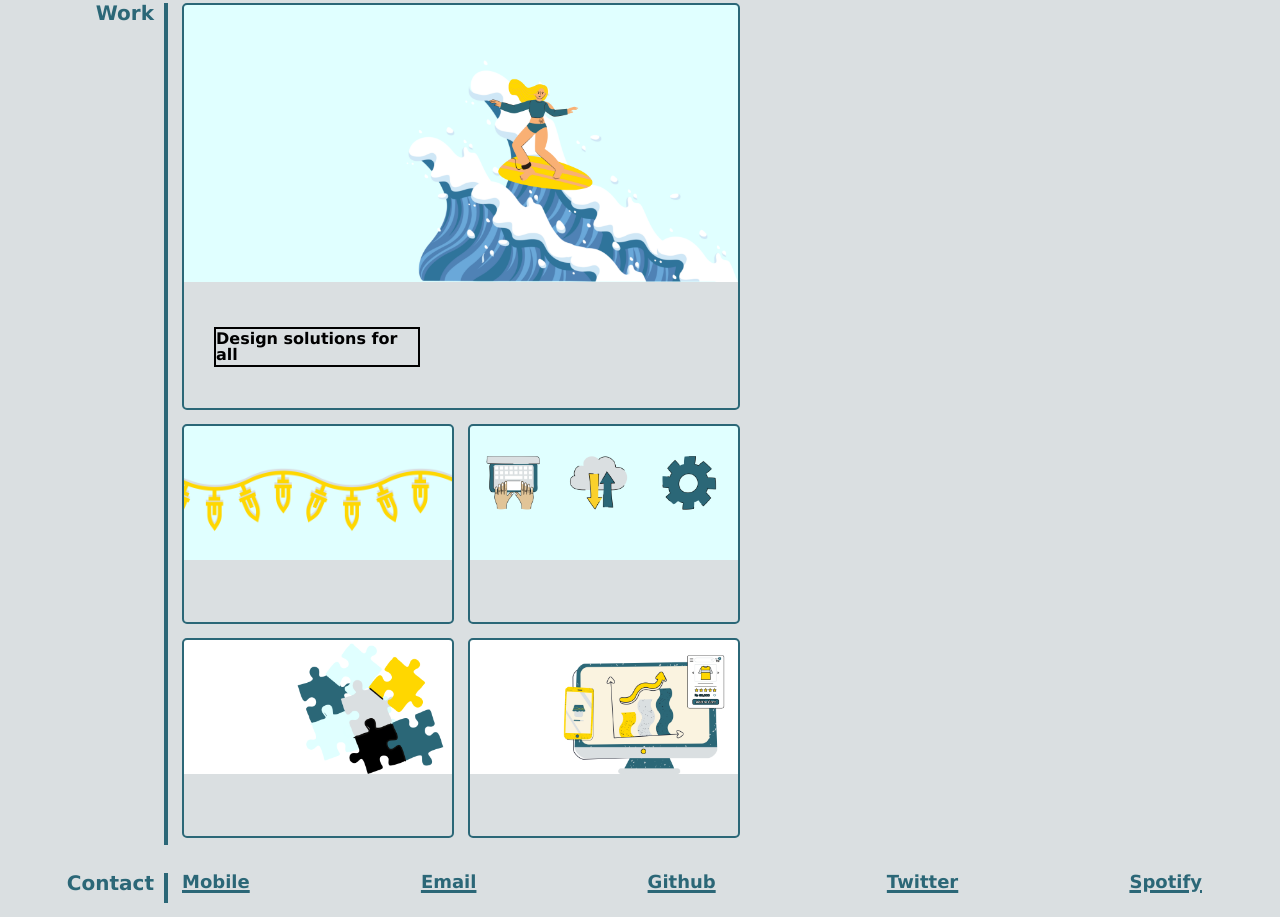
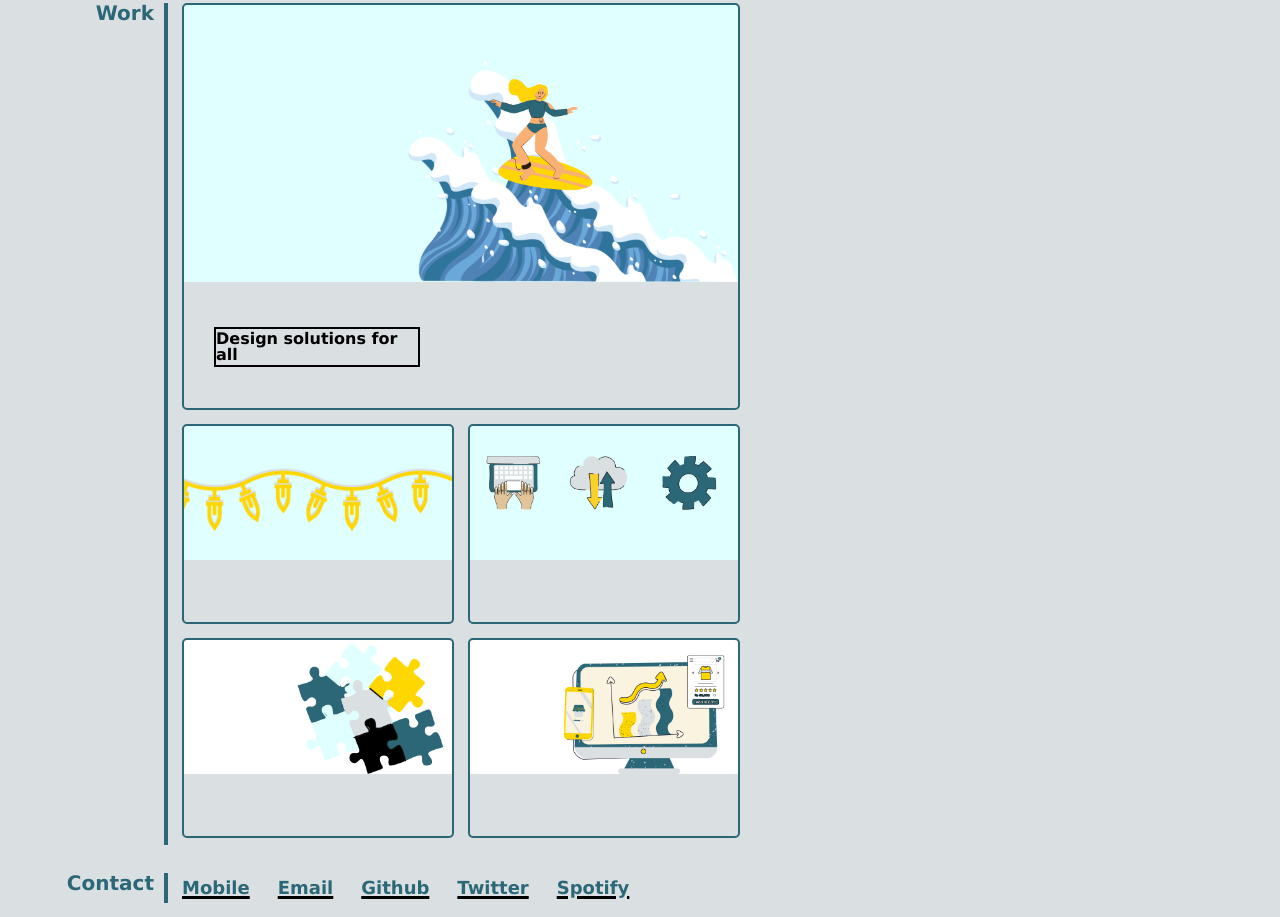
Before and after one commit to AMIrene/portfolio_hmwk_w2, a plain HTML site: page index.html in a window 1280 px wide. Shown: the part 663-1580 px from the top of the page. Drawn offline with Linux system fonts and the light colour scheme.

Commit message:
footer links

```diff
--- a/assets/css/style.css
+++ b/assets/css/style.css
@@ -145,10 +145,10 @@ main {
 }
 
 /* Work section */
-#work {
+/* #work {
   display: flex;
   flex-direction: row;
-}
+} */
 
 #work > .section_header_container {
   width: 154px;
@@ -177,9 +177,6 @@ main {
   margin: 7px 7px 7px 7px;
 }
 
-/* .surf-run:hover {
-  box-shadow: 0 0 50px #2b6777;
-} */
 
 .led-wall {
   background-image: url(../images/light.png);
@@ -225,20 +222,29 @@ main {
 
 /* footer */
 
-#contact {
-  display: flex;
-  flex-direction: row;
-}
-
 #contact > .section_header_container {
   width: 154px;
 }
 
-.footer_content {
-  flex-grow: 1;
+.footer_links {
+  list-style: none;
+  display: flex;
+  flex-direction: row;
+  align-items: center;
   justify-content: space-between;
+  margin-right: 10px;
+  text-decoration: none;
   font-size: large;
+  text-decoration: underline;
+  text-decoration-thickness: 3px;
+  font-weight: 600;
+}
+
+.footer_links a {
   color: #2b6777;
+  text-decoration: none;
   padding: 0px 14px 0px 14px;
 
+
+
 }
--- a/index.html
+++ b/index.html
@@ -101,26 +101,23 @@
 
     <!-- <footer> -->
 
-        <footer id="contact" class="section_container">
-            <div class="section_header_container">
-
+    <footer id="contact" class="section_container">
+        <div class="section_header_container">
             <h2>Contact</h2>
         </div>
 
-        <div class="footer_content">
-            <nav class="navbar">
-                <ul class="nav_links">
-                    <li><a href="tel:5555555555">Mobile</a></li>
-                    <li><a href = "mailto: designs_iam@gmail.com">Email</a></li>
-                    <li><a href="https://github.com/AMIrene" target="_blank">Github</a></li>
-                    <li><a href="https://twitter.com/?lang=en" target="_blank">Twitter</a></li>
-                    <li><a href="https://www.spotify.com/au/" target="_blank">Spotify</a></li>
-                </ul>
-            </nav>
+        <div class="footer_links">
+            <h3><a href="tel:5555555555">Mobile</a></h3>
+            <h3><a href="mailto: designs_iam@gmail.com">Email</a></h3>
+            <h3><a href="https://github.com/AMIrene" target="_blank">Github</a></h3>
+            <h3><a href="https://twitter.com/?lang=en" target="_blank">Twitter</a></h3>
+            <h3><a href="https://www.spotify.com/au/" target="_blank">Spotify</a></h3>
+
         </div>
 
     </footer>
 
+
 </body>
 
 </html>
```
